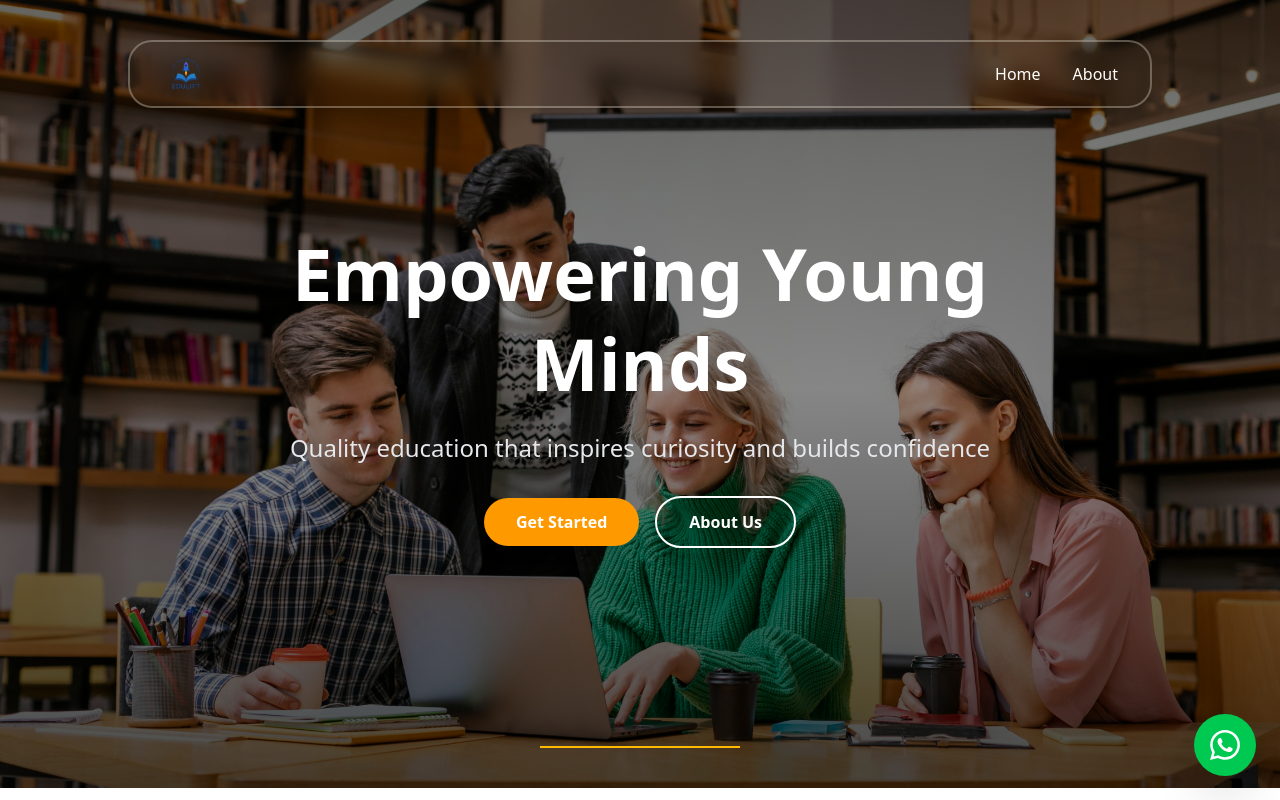
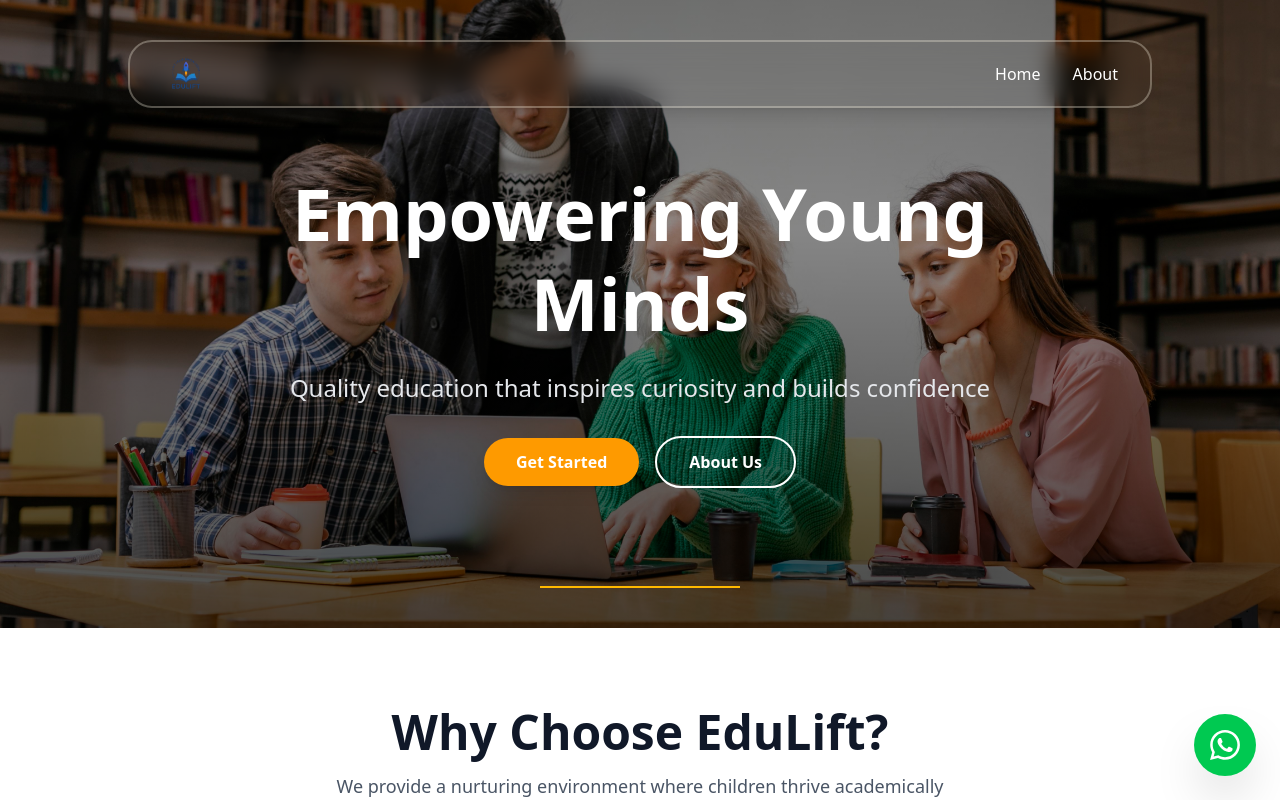
Before and after one commit to mhdswalih/edulift, a React (Vite) app: page / in a window 1280 px wide. Shown: the top 800 px of the page. Built offline with nearby package versions, Linux system fonts and the light colour scheme.

Commit message:
ipadvitionfixed

```diff
--- a/src/components/Pages/Home.tsx
+++ b/src/components/Pages/Home.tsx
@@ -52,7 +52,7 @@ const Home = () => {
             </div>
 
             {/* Hero Section */}
-            <div className="relative flex justify-center items-center min-h-screen h-screen w-full -mt-70 sm:-mt-10 md:-mt-30">
+            <div className="relative flex justify-center items-center min-h-screen h-screen w-full -mt-70 sm:-mt-70 md:-mt-70">
                 {/* Background Image */}
                 <motion.img
                     initial={{ scale: 1.1 }}
@@ -76,7 +76,7 @@ const Home = () => {
                     initial="hidden"
                     animate="visible"
                     variants={staggerContainer}
-                    className="relative z-10 text-center text-white px-4 sm:px-6 md:px-8 max-w-4xl mx-auto w-full"
+                    className="relative z-10 text-center text-white px-4 pt-50 sm:px-6 md:px-8 max-w-4xl mx-auto w-full"
                 >
                     <motion.h1
                         variants={fadeInUp}
```
